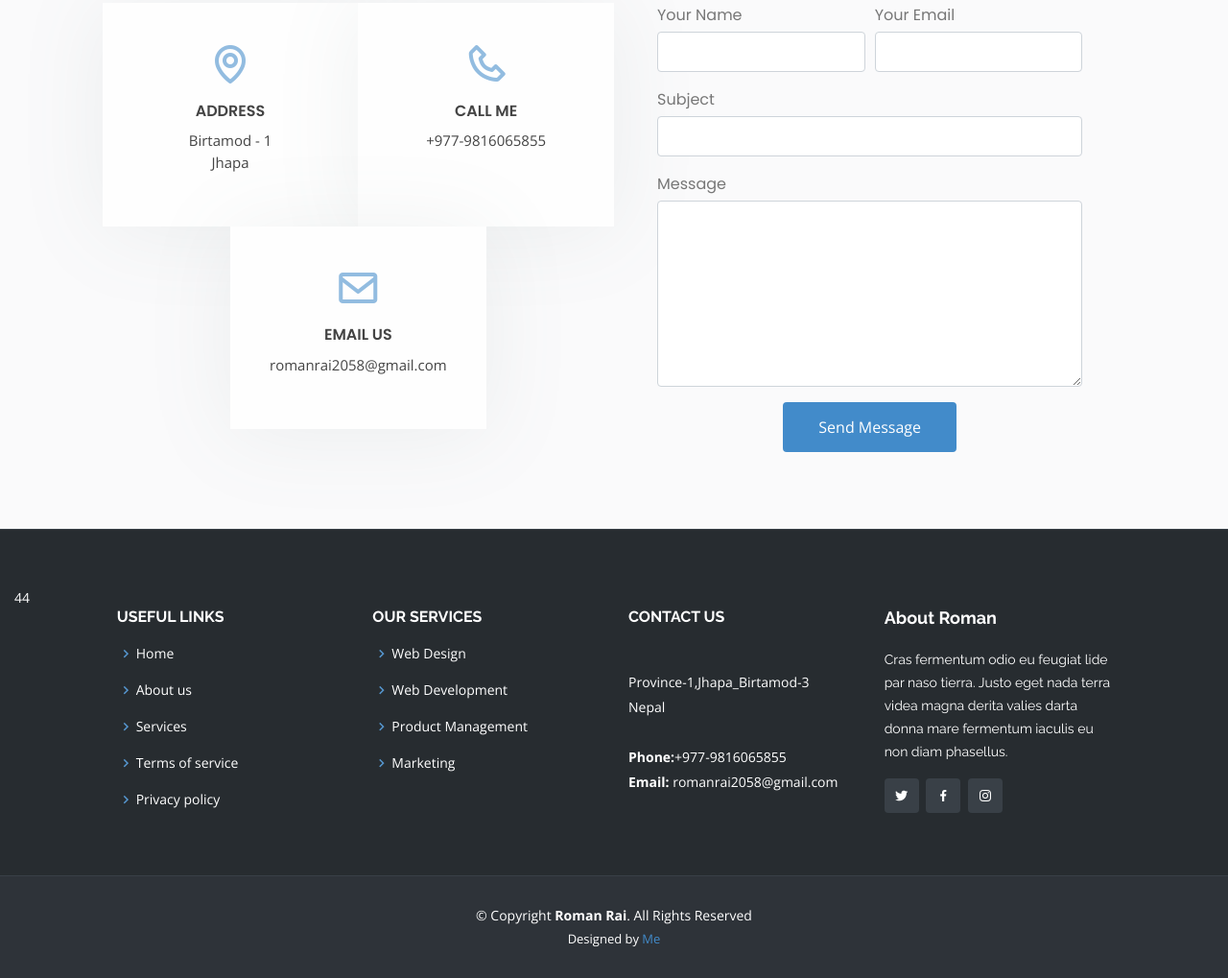
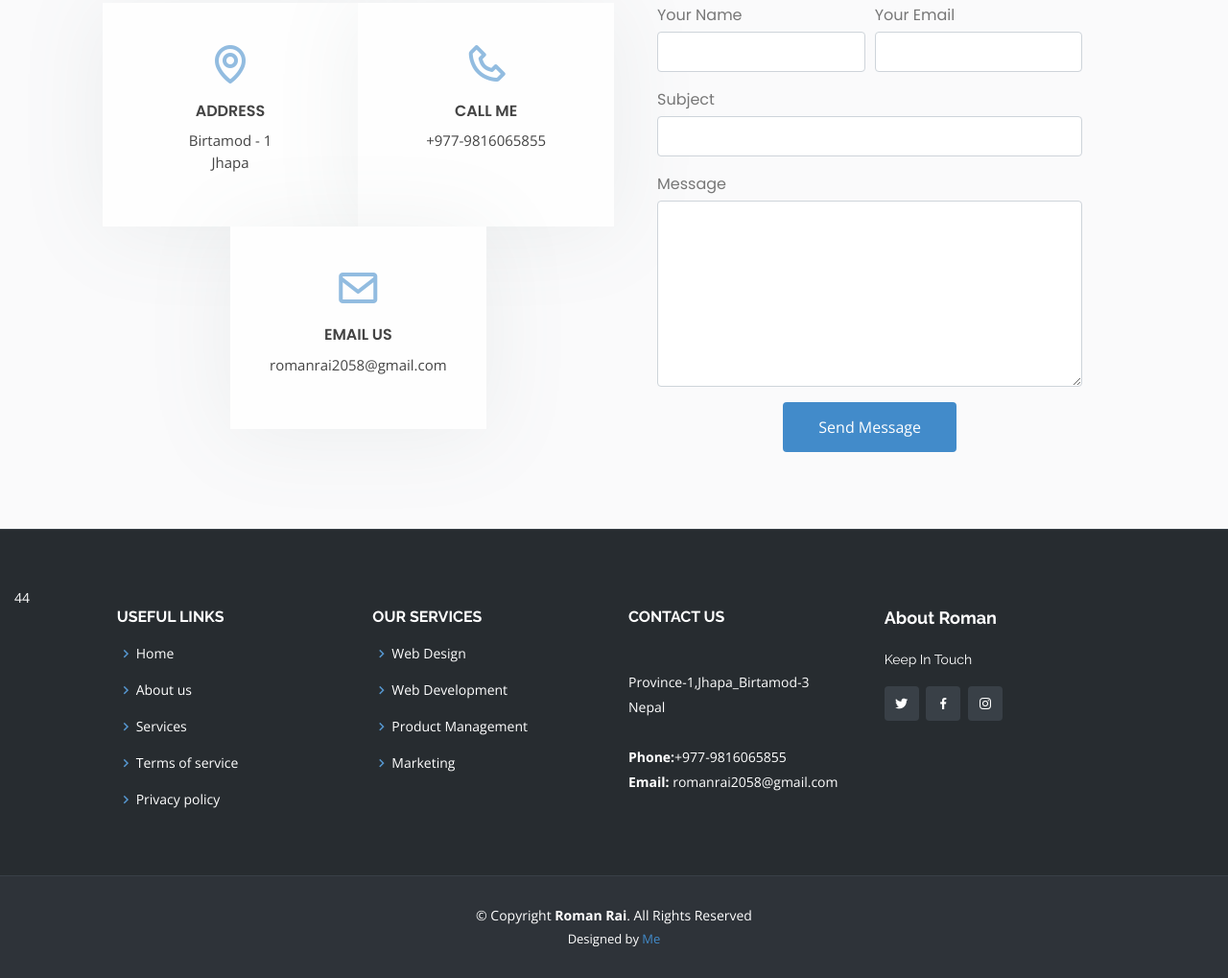
Before and after one commit to samir-dahal/romanrai.github.io, a plain HTML site: page index.html in a window 1280 px wide. Shown: the part 3615-4634 px from the top of the page at 96% size. Drawn offline with nearby package versions, Linux system fonts and the light colour scheme.

Commit message:
changed about section

```diff
--- a/index.html
+++ b/index.html
@@ -445,7 +445,7 @@
 
               <div class="col-lg-3 col-md-6 footer-info">
                 <h3>About Roman</h3>
-                <p>Cras fermentum odio eu feugiat lide par naso tierra. Justo eget nada terra videa magna derita valies darta donna mare fermentum iaculis eu non diam phasellus.</p>
+                <p>Keep In Touch</p>
                 <div class="social-links mt-3">
                   <a href="#" class="twitter"><i class="bx bxl-twitter"></i></a>
                   <a href="https://fb.com/tanjiroyakuzarai" class="facebook" target="_blank"><i class="bx bxl-facebook"></i></a>
```
